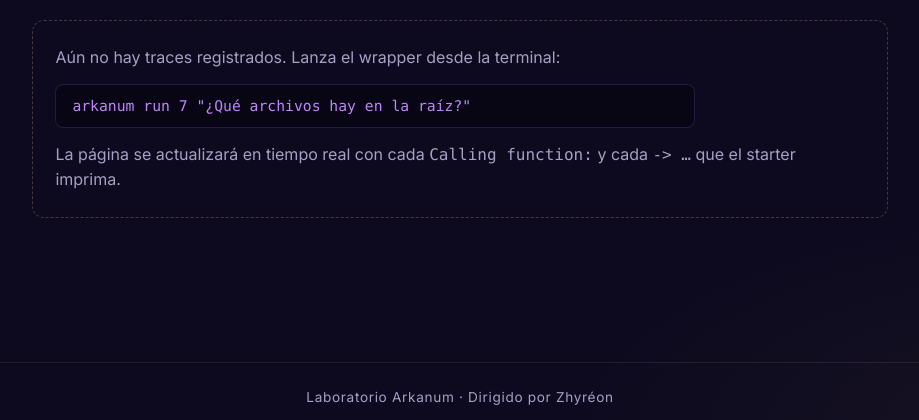
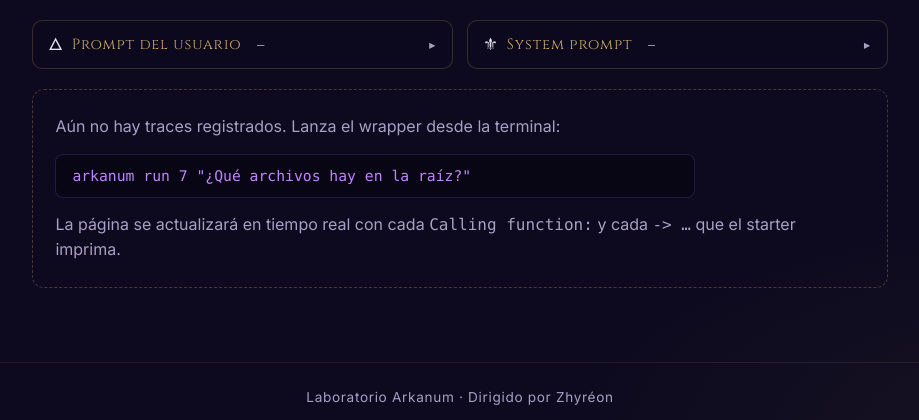
Before and after one commit to SanabriaNatalia/AIAgentQuest, a FastAPI app: page /live-agent in a window 1280 px wide. Shown: the part 367-787 px from the top of the page, without its empty margins (180-1099 px from the left). Run offline with FastAPI, Linux system fonts and the light colour scheme; data that the repository does not hold is empty.

Commit message:
feat(live-agent): mejora #10 — prompts visibles arriba
Panel desplegable con el prompt del usuario y el system_prompt activo.
El user_prompt se captura en arkanum run y viaja en session_start.payload;
el system_prompt se lee del archivo del repo vía nuevo endpoint
GET /api/system-prompt y se refresca al abrir la página.

Si el system_prompt es el placeholder (Quest 04 pendiente), se muestra
una nota explicativa. Si está vacío o el archivo no existe, se reporta
sin romper la UI.

```diff
--- a/common/dashboard/routes/api.py
+++ b/common/dashboard/routes/api.py
@@ -1,6 +1,8 @@
 """Endpoints JSON / fragmentos HTML consumidos por el cliente (polling)."""
 import json
+import re
 from datetime import datetime
+from pathlib import Path
 
 from fastapi import APIRouter, HTTPException, Query, Request
 from fastapi.responses import HTMLResponse, JSONResponse, Response
@@ -152,6 +154,40 @@
     })
 
 
+_SYSTEM_PROMPT_PATH = Path("common/prompts/system_prompt.py")
+_SYSTEM_PROMPT_TRIPLE_RE = re.compile(
+    r"""system_prompt\s*=\s*(?:r?["']{3})(.*?)(?:["']{3})""",
+    re.DOTALL,
+)
+_SYSTEM_PROMPT_PLACEHOLDER_HINT = "Escribe tu prompt del sistema aquí"
+
+
+@router.get("/api/system-prompt")
+def system_prompt_endpoint() -> JSONResponse:
+    """Devuelve el system_prompt activo, leyendo el archivo del repo.
+
+    Se lee el archivo en cada request para que el aprendiz pueda editarlo
+    sin reiniciar el dashboard. Si el archivo no existe o el regex no
+    matchea, devolvemos `content=""` con `error` explicativo.
+    """
+    if not _SYSTEM_PROMPT_PATH.exists():
+        return JSONResponse({
+            "content": "",
+            "is_placeholder": False,
+            "error": f"No existe {_SYSTEM_PROMPT_PATH}",
+        })
+
+    raw = _SYSTEM_PROMPT_PATH.read_text(encoding="utf-8")
+    m = _SYSTEM_PROMPT_TRIPLE_RE.search(raw)
+    content = m.group(1) if m else ""
+
+    return JSONResponse({
+        "content": content,
+        "is_placeholder": _SYSTEM_PROMPT_PLACEHOLDER_HINT in content,
+        "path": str(_SYSTEM_PROMPT_PATH),
+    })
+
+
 @router.get("/api/trace/current")
 def current_trace(
     trace_id: str | None = Query(None),
--- a/common/dashboard/static/arcane.css
+++ b/common/dashboard/static/arcane.css
@@ -2573,6 +2573,115 @@
   margin-bottom: 1.5rem;
 }
 
+/* Paneles de prompts (mejora #10): user prompt + system prompt. */
+.live-agent-prompts {
+  display: grid;
+  grid-template-columns: 1fr 1fr;
+  gap: 0.85rem;
+  margin-bottom: 1.25rem;
+}
+
+@media (max-width: 720px) {
+  .live-agent-prompts {
+    grid-template-columns: 1fr;
+  }
+}
+
+.live-agent-prompt-panel {
+  background: rgba(13, 10, 31, 0.55);
+  border: 1px solid rgba(201, 169, 97, 0.22);
+  border-radius: 10px;
+  overflow: hidden;
+}
+
+.live-agent-prompt-panel[open] {
+  border-color: rgba(192, 132, 252, 0.4);
+}
+
+.live-agent-prompt-panel summary {
+  display: flex;
+  align-items: center;
+  gap: 0.55rem;
+  padding: 0.65rem 0.95rem;
+  cursor: pointer;
+  list-style: none;
+  user-select: none;
+}
+
+.live-agent-prompt-panel summary::-webkit-details-marker {
+  display: none;
+}
+
+.live-agent-prompt-panel summary::after {
+  content: "▸";
+  margin-left: auto;
+  color: var(--arkanum-muted);
+  font-family: var(--font-mono);
+  transition: transform 0.18s ease;
+}
+
+.live-agent-prompt-panel[open] summary::after {
+  transform: rotate(90deg);
+  color: var(--arkanum-glow);
+}
+
+.live-agent-prompt-icon {
+  font-size: 1.05rem;
+}
+
+.live-agent-prompt-label {
+  font-family: var(--font-serif);
+  letter-spacing: 0.06em;
+  color: var(--arkanum-gold);
+  font-size: 0.92rem;
+}
+
+.live-agent-prompt-preview {
+  margin-left: 0.4rem;
+  color: var(--arkanum-muted);
+  font-family: var(--font-mono);
+  font-size: 0.82rem;
+  font-style: italic;
+  overflow: hidden;
+  text-overflow: ellipsis;
+  white-space: nowrap;
+  max-width: 18rem;
+}
+
+.live-agent-prompt-body {
+  padding: 0.75rem 1rem 1rem;
+  margin: 0;
+  color: var(--arkanum-text);
+  line-height: 1.55;
+  font-size: 0.92rem;
+  border-top: 1px solid rgba(201, 169, 97, 0.12);
+}
+
+.live-agent-prompt-body--mono {
+  font-family: var(--font-mono);
+  font-size: 0.85rem;
+  white-space: pre-wrap;
+  word-break: break-word;
+  background: rgba(0, 0, 0, 0.32);
+  color: var(--arkanum-glow);
+}
+
+.live-agent-prompt-body--muted {
+  color: var(--arkanum-muted);
+  font-style: italic;
+}
+
+.live-agent-prompt-note {
+  padding: 0 1rem 0.85rem;
+  margin: 0;
+  color: var(--arkanum-muted);
+  font-size: 0.78rem;
+}
+
+.live-agent-prompt-note--warn {
+  color: var(--arkanum-warn);
+}
+
 .live-agent-empty pre {
   background: rgba(0, 0, 0, 0.35);
   border-radius: 8px;
--- a/common/dashboard/static/dashboard.js
+++ b/common/dashboard/static/dashboard.js
@@ -380,6 +380,66 @@
   }
 
   // --- Live agent: polling de /api/trace/current + render ---------------
+  function truncate(text, max) {
+    if (text == null) return "—";
+    var s = String(text).replace(/\s+/g, " ").trim();
+    if (!s) return "—";
+    if (s.length <= max) return s;
+    return s.slice(0, max - 1) + "…";
+  }
+
+  function setUserPrompt(host, prompt) {
+    var preview = host.querySelector("[data-user-prompt-preview]");
+    var body = host.querySelector("[data-user-prompt-body]");
+    if (preview) preview.textContent = truncate(prompt, 60);
+    if (body) {
+      if (prompt) {
+        body.textContent = prompt;
+        body.classList.remove("live-agent-prompt-body--muted");
+      } else {
+        body.textContent =
+          "Lanza `arkanum run 7 \"…\"` o `arkanum run 8 \"…\"` para registrar el prompt del aprendiz.";
+        body.classList.add("live-agent-prompt-body--muted");
+      }
+    }
+  }
+
+  function loadSystemPrompt(host) {
+    var url = host.dataset.systemPromptUrl;
+    if (!url) return;
+    var preview = host.querySelector("[data-system-prompt-preview]");
+    var body = host.querySelector("[data-system-prompt-body]");
+    var note = host.querySelector("[data-system-prompt-note]");
+    fetch(url, { headers: { Accept: "application/json" } })
+      .then(function (r) { return r.ok ? r.json() : null; })
+      .then(function (data) {
+        if (!data) {
+          if (preview) preview.textContent = "(no disponible)";
+          if (body) body.textContent = "No se pudo cargar el system prompt.";
+          return;
+        }
+        var content = (data.content || "").trim();
+        if (preview) preview.textContent = truncate(content, 60) || "(vacío)";
+        if (body) body.textContent = content || "(vacío)";
+        if (note) {
+          if (data.is_placeholder) {
+            note.textContent =
+              "Este archivo todavía contiene el placeholder. La Quest 04 te pide reescribirlo.";
+            note.classList.add("live-agent-prompt-note--warn");
+          } else if (data.error) {
+            note.textContent = data.error;
+            note.classList.add("live-agent-prompt-note--warn");
+          } else {
+            note.textContent = data.path
+              ? "Origen: " + data.path
+              : "";
+            note.classList.remove("live-agent-prompt-note--warn");
+          }
+        }
+      })
+      .catch(function () { /* best-effort */ });
+  }
+
   function initLiveAgent() {
     var host = document.querySelector("[data-trace-poll-url]");
     if (!host) return;
@@ -392,6 +452,12 @@
 
     var seenIds = new Set();
     var lastTraceId = null;
+    var lastUserPrompt = null;
+
+    // System prompt: cargar una vez al inicio.
+    loadSystemPrompt(host);
+    // User prompt: placeholder hasta que llegue session_start.
+    setUserPrompt(host, null);
 
     function iconFor(stepType) {
       switch (stepType) {
@@ -512,6 +578,8 @@
         if (stepsHost) stepsHost.innerHTML = "";
         seenIds = new Set();
         lastTraceId = data.trace_id;
+        lastUserPrompt = null;
+        setUserPrompt(host, null);
       }
 
       if (data.steps.length === 0) {
@@ -530,6 +598,18 @@
         seenIds.add(step.id);
         if (stepsHost) stepsHost.appendChild(renderStep(step));
         added += 1;
+
+        // Captura el user_prompt del session_start si está disponible.
+        if (
+          step.step_type === "session_start" &&
+          step.payload &&
+          typeof step.payload === "object" &&
+          step.payload.user_prompt &&
+          step.payload.user_prompt !== lastUserPrompt
+        ) {
+          lastUserPrompt = step.payload.user_prompt;
+          setUserPrompt(host, lastUserPrompt);
+        }
       }
 
       if (statusHost && data.summary) {
--- a/common/dashboard/templates/live_agent.html
+++ b/common/dashboard/templates/live_agent.html
@@ -10,7 +10,10 @@
   </p>
 </header>
 
-<section class="live-agent" data-trace-poll-url="/api/trace/current" aria-label="Agente en directo">
+<section class="live-agent"
+         data-trace-poll-url="/api/trace/current"
+         data-system-prompt-url="/api/system-prompt"
+         aria-label="Agente en directo">
   <header class="live-agent-toolbar">
     <div class="live-agent-status" role="status" aria-live="polite">
       <span class="live-agent-dot" aria-hidden="true"></span>
@@ -18,6 +21,34 @@
     </div>
     <div class="live-agent-meta" data-trace-meta></div>
   </header>
+
+  <div class="live-agent-prompts" data-trace-prompts>
+    <details class="live-agent-prompt-panel">
+      <summary>
+        <span class="live-agent-prompt-icon" aria-hidden="true">🜂</span>
+        <span class="live-agent-prompt-label">Prompt del usuario</span>
+        <span class="live-agent-prompt-preview"
+              data-user-prompt-preview>—</span>
+      </summary>
+      <p class="live-agent-prompt-body"
+         data-user-prompt-body>
+        Lanza <code>arkanum run 7 "…"</code> o <code>arkanum run 8 "…"</code>
+        para registrar el prompt del aprendiz.
+      </p>
+    </details>
+    <details class="live-agent-prompt-panel">
+      <summary>
+        <span class="live-agent-prompt-icon" aria-hidden="true">⚜</span>
+        <span class="live-agent-prompt-label">System prompt</span>
+        <span class="live-agent-prompt-preview"
+              data-system-prompt-preview>Cargando…</span>
+      </summary>
+      <pre class="live-agent-prompt-body live-agent-prompt-body--mono"
+           data-system-prompt-body>Cargando…</pre>
+      <p class="live-agent-prompt-note"
+         data-system-prompt-note></p>
+    </details>
+  </div>
 
   <div class="live-agent-empty" data-trace-empty>
     <p class="arkanum-muted">
```
Also changed, not shown: common/cli/commands/run.py (+16 -3 lines).
